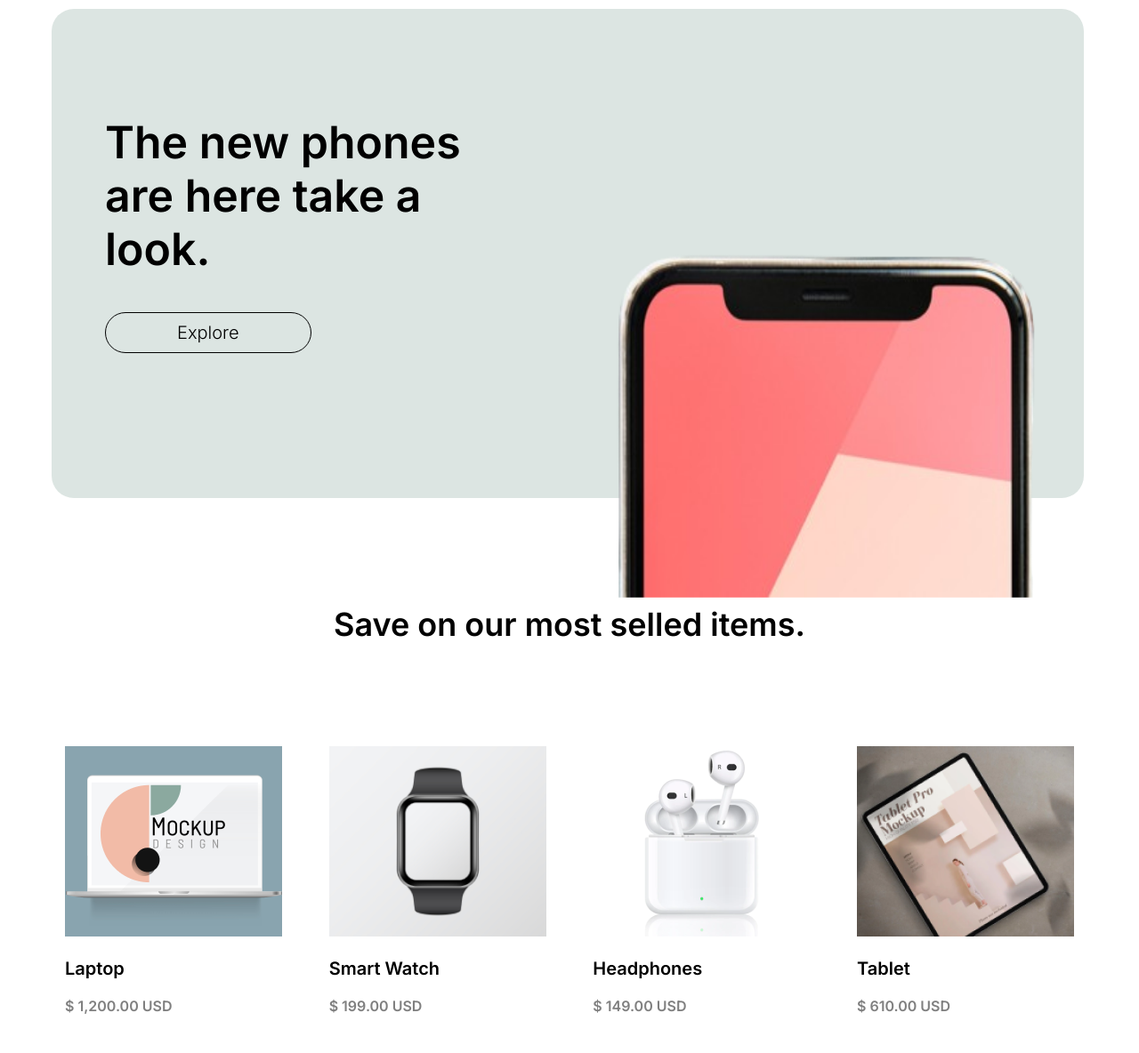
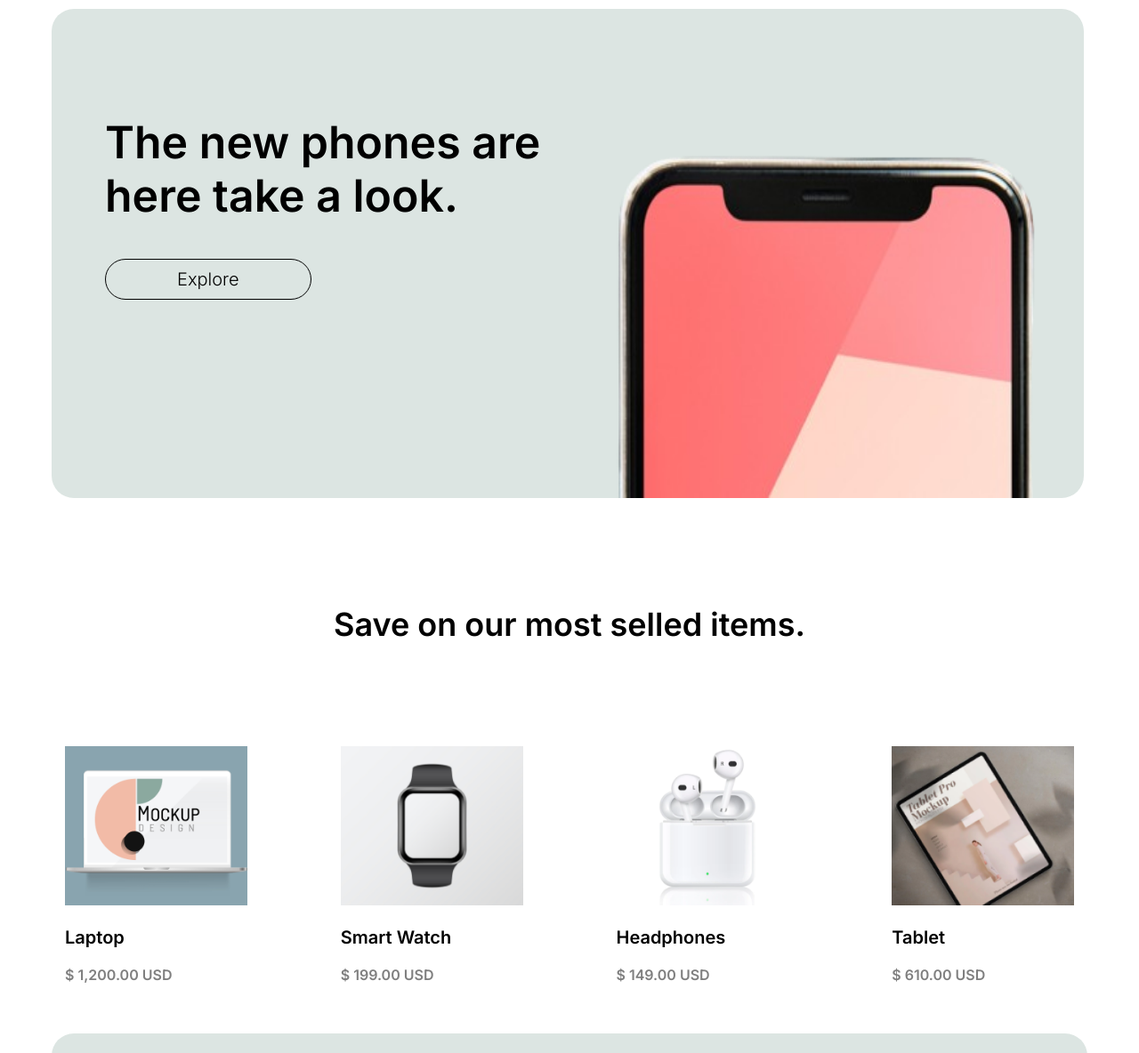
Before and after one commit to suhorukovkirilo/html_from_design_figma, a plain HTML site: page index.html in a window 1280 px wide. Shown: the part 120-1304 px from the top of the page at 89% size. Drawn offline with Linux system fonts and the light colour scheme.

Commit message:
Update style.css

```diff
--- a/style.css
+++ b/style.css
@@ -3,6 +3,7 @@
 * {
     font-family: Inter;
     font-weight: 600;
+    box-sizing: border-box;
 }
 
 body::-webkit-scrollbar {
@@ -42,13 +43,14 @@ header menu div {
     height: 550px;
     width: calc(100vw - 120px);
     border-radius: 25px;
+    position: relative;
 }
 
 .main h1 {
     padding-top: 120px;
     padding-left: 60px;
     font-size: 50px;
-    width: 32vw;
+    width: 50vw;
 }
 
 .main button {
@@ -67,7 +69,9 @@ header menu div {
 .main img {
     width: 100%;
     height: 100%;
-    transform: translateY(-21.5vw);
+    position: absolute;
+    top: 0;
+    left: 0;
 }
 
 .items {
@@ -92,8 +96,7 @@ header menu div {
 }
 
 .items .cards img {
-    height: 214px;
-    width: 244px;
+    width: 16vw;
 }
 
 .items .cards h3, .items .cards h4 {
```
